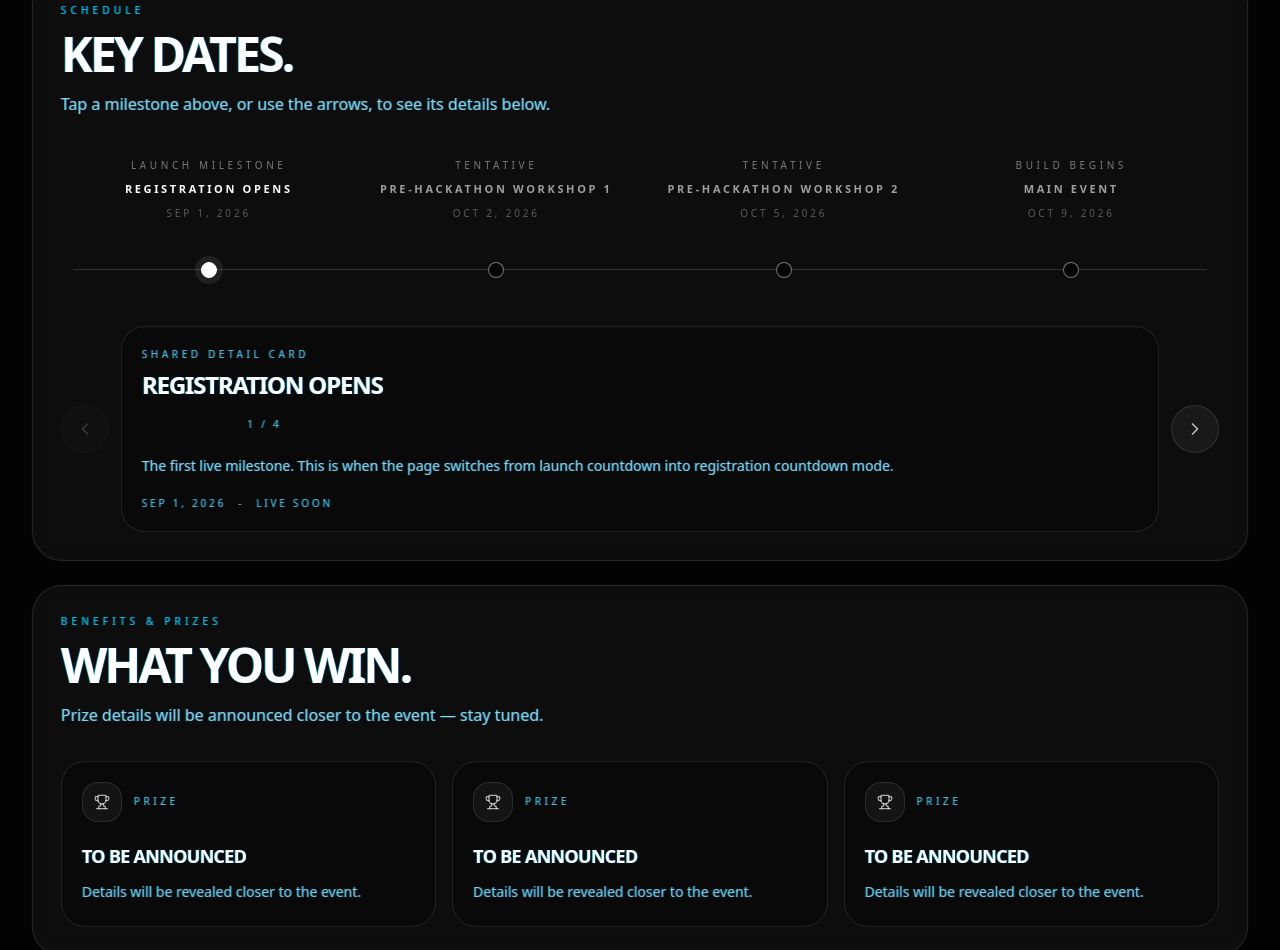
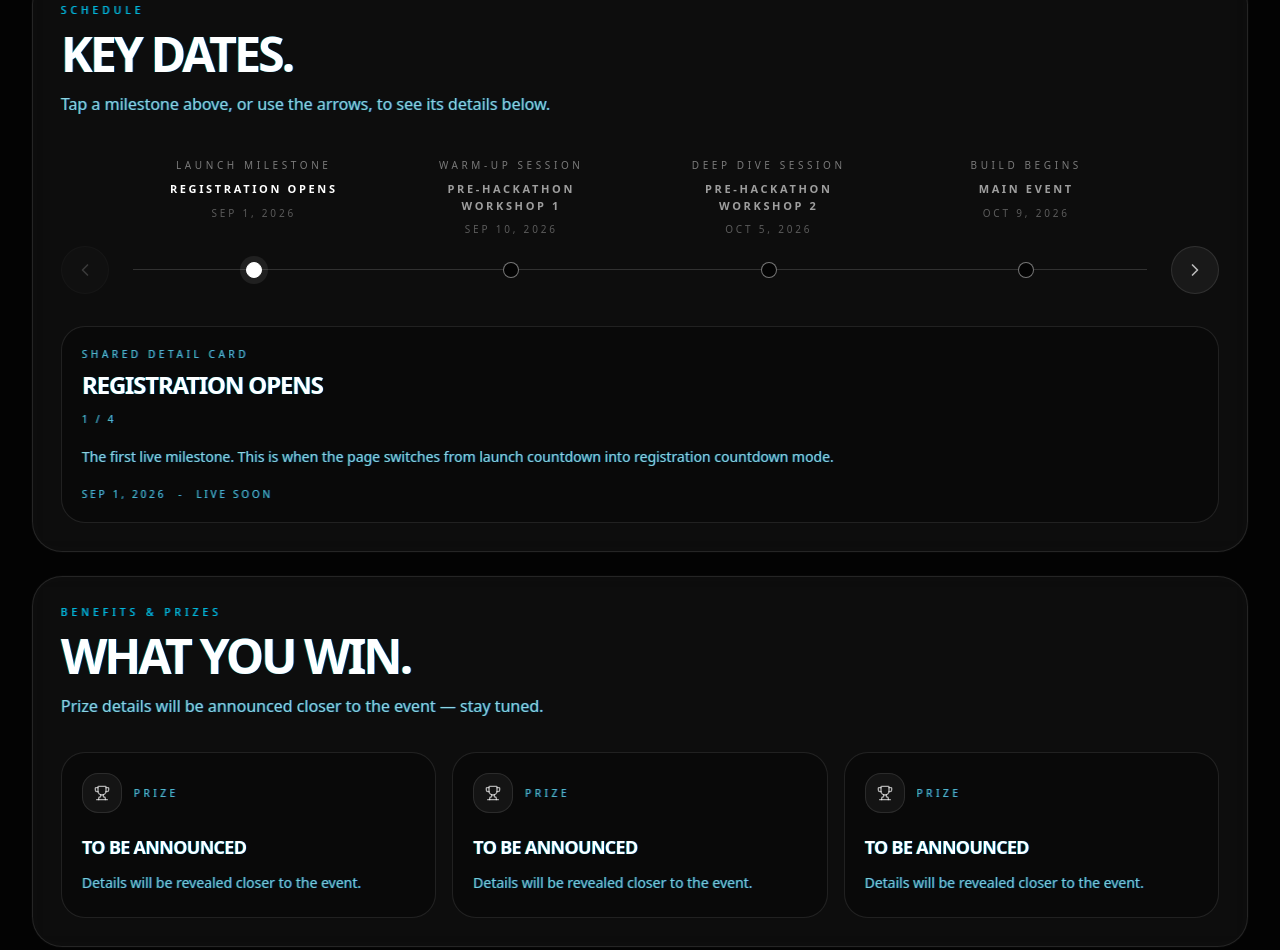
Before and after one commit to aihackerdorm-sarawak/aihackadorm-sarawak-web, a Next.js app: page / in a window 1280 px wide. Shown: the part 1794-2744 px from the top of the page. Built offline with nearby package versions, Linux system fonts and the light colour scheme.

Commit message:
improved timeline section, changed workshop 1 time

```diff
--- a/components/HackathonLandingPage.tsx
+++ b/components/HackathonLandingPage.tsx
@@ -59,8 +59,8 @@ const scheduleItems: ScheduleItem[] = [
   {
     id: "workshop",
     label: "Pre-Hackathon Workshop 1",
-    date: "Oct 2, 2026",
-    hint: "Tentative",
+    date: "Sep 10, 2026",
+    hint: "Warm-up session",
     title: "Pre-hackathon workshop 1",
     copy:
       "A tentative warm-up session to help teams prepare, meet mentors, and calibrate ideas before the main build window.",
@@ -72,7 +72,7 @@ const scheduleItems: ScheduleItem[] = [
     id: "workshop-2",
     label: "Pre-Hackathon Workshop 2",
     date: "Oct 5, 2026",
-    hint: "Tentative",
+    hint: "Deep dive session",
     title: "Pre-hackathon workshop 2",
     copy:
       "A second warm-up session to go deeper on the tools and techniques teams will use during the main build window.",
@@ -725,9 +725,9 @@ function ScheduleSection({
 
   // The timeline row scrolls horizontally on narrow/mobile viewports (it's
   // wider than the screen there). Tapping a milestone directly is always
-  // visible already, but the prev/next arrow buttons below can move the
-  // active dot off-screen — scroll it back into view (centered) whichever way
-  // selection changed, so the highlighted point is never hidden. Scrolled
+  // visible already, but the prev/next arrow buttons on the timeline can move
+  // the active dot off-screen — scroll it back into view (centered) whichever
+  // way selection changed, so the highlighted point is never hidden. Scrolled
   // manually via scrollTo (horizontal only), NOT scrollIntoView: that method
   // walks up to find a scrollable ancestor per axis, and since nothing here
   // has vertical overflow, its `block` option falls back to the page itself —
@@ -750,7 +750,23 @@ function ScheduleSection({
         copy="Tap a milestone above, or use the arrows, to see its details below."
       >
         <div className="space-y-6">
-          <div ref={timelineScrollRef} className="overflow-x-auto pb-4">
+          {/* The connecting line sits 32px above this row's bottom (scroller
+              pb-4 + line bottom-4). The arrows are items-end aligned, so each
+              gets a bottom margin that lifts its midpoint onto that line:
+              h-8  → 32 − 16 = 16px (mb-4); h-12 → 32 − 24 = 8px (mb-2).
+              If the button sizes change, update these margins to match. */}
+          <div className="flex items-end gap-1 min-[391px]:gap-2 sm:gap-3">
+            <button
+              type="button"
+              onClick={() => goToIndex(selectedIndex - 1)}
+              disabled={atStart}
+              aria-label="Previous milestone"
+              className="flex h-8 w-8 shrink-0 items-center justify-center rounded-full border border-white/10 bg-white/5 text-white/70 transition-colors hover:border-white/25 hover:bg-white/10 hover:text-white disabled:cursor-not-allowed disabled:opacity-25 disabled:hover:border-white/10 disabled:hover:bg-white/5 disabled:hover:text-white/70 min-[391px]:h-12 min-[391px]:w-12 mb-4 min-[391px]:mb-2"
+            >
+              <ChevronLeft className="h-4 w-4 min-[391px]:h-5 min-[391px]:w-5" />
+            </button>
+
+            <div ref={timelineScrollRef} className="min-w-0 flex-1 overflow-x-auto pb-4">
               <div className="relative min-w-[800px] px-3 pt-2">
                 {/* Connecting line sits on the dot row at the bottom, clear of the text above. */}
                 <div className="pointer-events-none absolute inset-x-3 bottom-4 h-px bg-white/15" />
@@ -801,36 +817,27 @@ function ScheduleSection({
               </div>
             </div>
 
-          <div className="flex items-center gap-1 min-[391px]:gap-2 sm:gap-3">
             <button
               type="button"
-              onClick={() => goToIndex(selectedIndex - 1)}
-              disabled={atStart}
-              aria-label="Previous milestone"
-              className="flex h-8 w-8 shrink-0 items-center justify-center rounded-full border border-white/10 bg-white/5 text-white/70 transition-colors hover:border-white/25 hover:bg-white/10 hover:text-white disabled:cursor-not-allowed disabled:opacity-25 disabled:hover:border-white/10 disabled:hover:bg-white/5 disabled:hover:text-white/70 min-[391px]:h-12 min-[391px]:w-12"
+              onClick={() => goToIndex(selectedIndex + 1)}
+              disabled={atEnd}
+              aria-label="Next milestone"
+              className="flex h-8 w-8 shrink-0 items-center justify-center rounded-full border border-white/10 bg-white/5 text-white/70 transition-colors hover:border-white/25 hover:bg-white/10 hover:text-white disabled:cursor-not-allowed disabled:opacity-25 disabled:hover:border-white/10 disabled:hover:bg-white/5 disabled:hover:text-white/70 min-[391px]:h-12 min-[391px]:w-12 mb-4 min-[391px]:mb-2"
             >
-              <ChevronLeft className="h-4 w-4 min-[391px]:h-5 min-[391px]:w-5" />
+              <ChevronRight className="h-4 w-4 min-[391px]:h-5 min-[391px]:w-5" />
             </button>
+          </div>
 
-            <div className="min-w-0 flex-1 overflow-hidden rounded-[24px] border border-white/10 bg-black/30 p-4 sm:p-5">
+          <div className="overflow-hidden rounded-[24px] border border-white/10 bg-black/30 p-4 sm:p-5">
             <p className="font-mono text-[10px] uppercase tracking-[0.36em] text-white/35">
               Shared detail card
             </p>
             <h3 className="mt-2 max-w-full break-words text-xl font-black uppercase leading-tight tracking-[-0.05em] text-white sm:text-2xl">
               {selected.title}
             </h3>
-              <div className="mt-3 flex items-center gap-3">
-                <span
-                  className={`rounded-full border border-white/10 bg-white/5 px-3 py-1 text-[9px] uppercase tracking-[0.28em] text-white/45 ${
-                    selected.badge ? "" : "invisible"
-                  }`}
-                >
-                  {selected.badge ?? "Tentative"}
-                </span>
-                <span className="font-mono text-[10px] uppercase tracking-[0.28em] text-white/35">
+            <p className="mt-3 font-mono text-[10px] uppercase tracking-[0.28em] text-white/35">
               {selectedIndex + 1} / {scheduleItems.length}
-                </span>
-              </div>
+            </p>
             <p className="mt-4 max-w-3xl text-sm leading-7 text-white/55">{selected.copy}</p>
             {selected.registerHref ? (
               <a
@@ -844,19 +851,14 @@ function ScheduleSection({
             <div className="mt-4 flex flex-wrap items-center gap-3 text-[10px] uppercase tracking-[0.28em] text-white/32">
               <span>{selected.date}</span>
               <span>-</span>
-                <span>{selected.status ?? "Tentative"}</span>
+              {selected.badge ? (
+                <span className="rounded-full border border-white/10 bg-white/5 px-2.5 py-0.5 text-[9px] uppercase tracking-[0.28em] text-white/45">
+                  {selected.badge}
+                </span>
+              ) : selected.status ? (
+                <span>{selected.status}</span>
+              ) : null}
             </div>
-            </div>
-
-            <button
-              type="button"
-              onClick={() => goToIndex(selectedIndex + 1)}
-              disabled={atEnd}
-              aria-label="Next milestone"
-              className="flex h-8 w-8 shrink-0 items-center justify-center rounded-full border border-white/10 bg-white/5 text-white/70 transition-colors hover:border-white/25 hover:bg-white/10 hover:text-white disabled:cursor-not-allowed disabled:opacity-25 disabled:hover:border-white/10 disabled:hover:bg-white/5 disabled:hover:text-white/70 min-[391px]:h-12 min-[391px]:w-12"
-            >
-              <ChevronRight className="h-4 w-4 min-[391px]:h-5 min-[391px]:w-5" />
-            </button>
           </div>
         </div>
       </SectionShell>
--- a/lib/countdown.ts
+++ b/lib/countdown.ts
@@ -23,7 +23,7 @@ export type CountdownStage = {
 
 export const COUNTDOWN_TARGETS = {
   registration: new Date("2026-09-01T00:00:00"),
-  workshop: new Date("2026-10-02T00:00:00"),
+  workshop: new Date("2026-09-10T00:00:00"),
   mainEvent: new Date("2026-10-09T00:00:00"),
   eventEnds: new Date("2026-10-12T00:00:00"),
 } as const;
```
Lines whose indentation alone changed are shown as unchanged.
